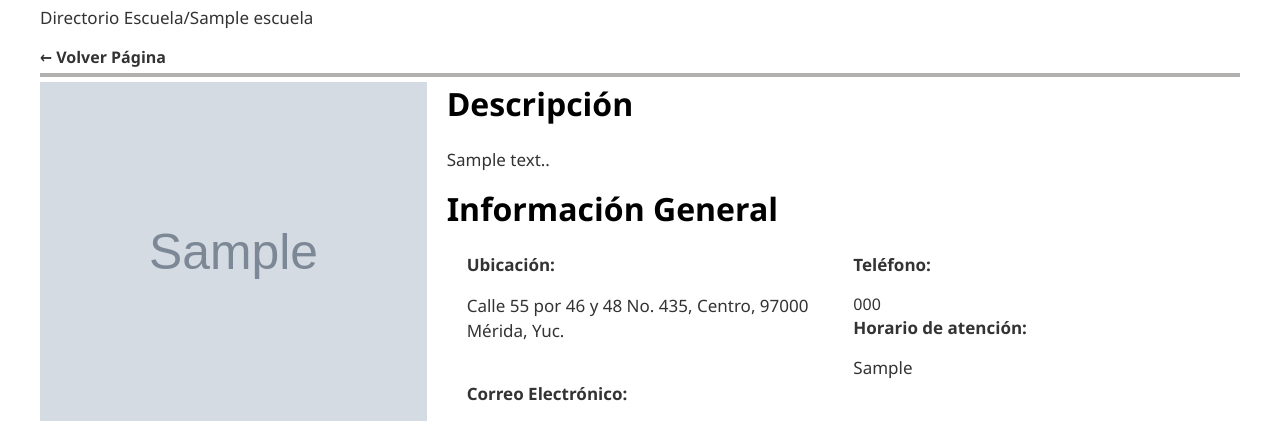
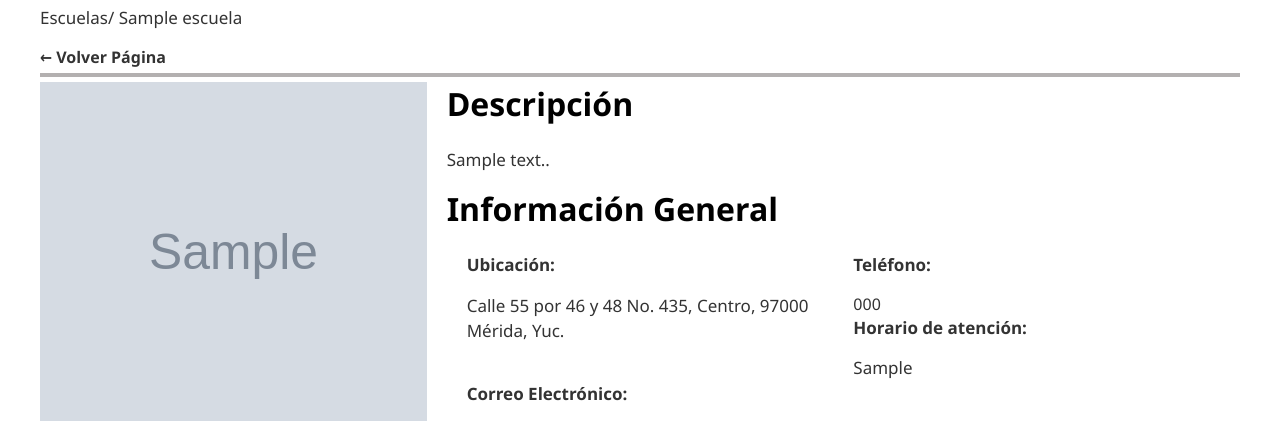
Before and after one commit to GrandMostach0/CatalogoCultural, a Django app: page /PerfilEscuela/1/ in a window 1280 px wide. Shown: the part 73-494 px from the top of the page. Run offline with Django 5.2, Linux system fonts and the light colour scheme; tables that the repository leaves empty hold one stand-in row (values such as "Sample post"); grey boxes marked "Sample" are stand-in pictures.

Commit message:
renombramiento a la vista de instituciones.html -> DirectorioEscuelas, también se cambio en el menú

```diff
--- a/apps/catalogo/templates/components/navbar.html
+++ b/apps/catalogo/templates/components/navbar.html
@@ -11,7 +11,7 @@
         <a href="{% url 'index' %}">Inicio</a>
         <a href="{% url 'cartelera' %}">Cartelera</a>
         <a href="{% url 'actores' %}">Actores</a>
-        <a href="{% url 'instituciones' %}">Escuelas</a>
+        <a href="{% url 'DirectorioEscuelas' %}">Escuelas</a>
     {% if user.is_authenticated %}
         <a href="{% url 'logout' %}"><strong>Cerrar sesión</strong></a>
     {% else %}
--- a/apps/catalogo/templates/viewEscuela.html
+++ b/apps/catalogo/templates/viewEscuela.html
@@ -14,8 +14,8 @@
         {% include 'components/navbar.html' %}
 
         <div class="RutaPagina">
-            <p>Directorio Escuela/{{ Escuela.nombre_escuela }}</p>
-            <a style="font-weight: bold;" href="{% url 'CatalogoEscuelas' %}"> &larr; Volver Página</a>
+            <p>Escuelas/ {{ Escuela.nombre_escuela }}</p>
+            <a style="font-weight: bold;" href="{% url 'DirectorioEscuelas' %}"> &larr; Volver Página</a>
             <div class="fechaPublicacion">
                 <p class="fecha">{{ fecha_actual }}</p>
                 <hr>
--- a/apps/catalogo/urls.py
+++ b/apps/catalogo/urls.py
@@ -19,7 +19,7 @@ urlpatterns = [
     path("cartelera/", views.viewPageCartelera, name="cartelera"),
     path("actores/", views.viewPageActores, name="actores"),
     path("instituciones/", views.viewPageInstituciones, name="instituciones"),
-    path("CatalogoEscuelas/", EscuelaListView.as_view(), name="CatalogoEscuelas"),
+    path("DirectorioEscuelas/", EscuelaListView.as_view(), name="DirectorioEscuelas"),
     path("viewEscuela/", views.viewEscuela, name="viewEscuela"),
     path("PerfilEscuela/<int:pk>/", EscuelaDetailView.as_view(), name="PerfilEscuela"),
     path("viewRegistro/disciplinas/", views.get_Disciplinas, name="get_disciplinas"),
```
